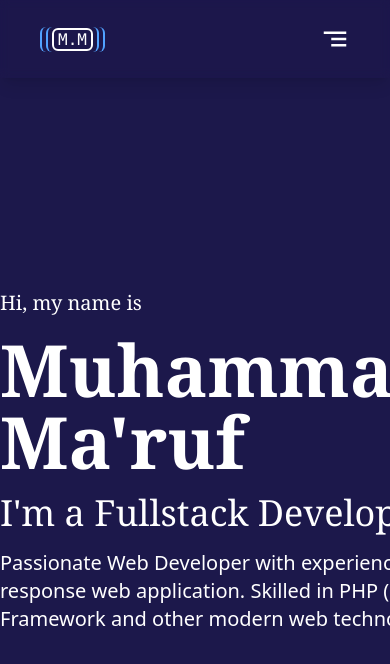
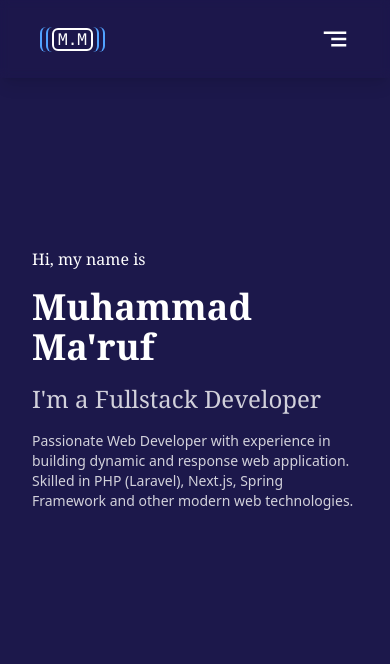
Before and after one commit to mmaruf23/me, a Next.js app: page / in a window 390 px wide. Shown: the top 664 px of the page. Built offline with nearby package versions, Linux system fonts and the light colour scheme.

Commit message:
responsive hero

```diff
--- a/src/components/layouts/ContactInfo.tsx
+++ b/src/components/layouts/ContactInfo.tsx
@@ -10,7 +10,7 @@ const ContactInfo = () => {
   return (
     <div className="md:block hidden">
       {/* KIRI */}
-      <div className="absolute bottom-0 left-20 flex flex-col items-center gap-4 h-80 w-10 text-white pt-2">
+      <div className="absolute bottom-0 left-5 xl:left-10 flex flex-col items-center gap-4 h-80 w-10 text-white pt-2">
         <div className="flex flex-col gap-4">
           <GithubIcon />
           <LinkedinIcon />
@@ -21,7 +21,7 @@ const ContactInfo = () => {
       </div>
 
       {/* KANAN */}
-      <div className="absolute bottom-0 right-20 flex items-center gap-4 w-80 h-10 -translate-x-10 rotate-90 origin-bottom-right  text-white pl-2">
+      <div className="absolute bottom-0 right-5 xl:right-10 flex items-center gap-4 w-80 h-10 -translate-x-10 rotate-90 origin-bottom-right  text-white pl-2">
         <div className="font-mono hover:underline">
           <a href="mailto:maruuf82@gmail.com">maruuf82@gmail.com</a>
         </div>
--- /dev/null
+++ b/src/components/layouts/Sidebar.tsx
@@ -0,0 +1,11 @@
+import React from 'react';
+
+const Sidebar = () => {
+  return (
+    <div className="fixed z-20 right-0 top-0 min-h-svh bg-white">
+      <p className="text-black">Aneh aneh aneh</p>
+    </div>
+  );
+};
+
+export default Sidebar;
--- a/src/components/ui/HeroSection.tsx
+++ b/src/components/ui/HeroSection.tsx
@@ -2,14 +2,18 @@ import React from 'react';
 
 const HeroSection = () => {
   return (
-    <div className="min-h-[800px] h-svh max-w-7xl w-full flex items-center">
-      <div className="text-white h-[50%]">
+    <div className="min-h-[800px] h-svh max-w-2xl lg:max-w-4xl xl:max-w-6xl w-full flex items-center">
+      <div className="text-white h-[60%] md:h-[70%] xl:h-[50%] px-8 sm:px-10">
         <div className="font-serif">
-          <p className="text-xl">Hi, my name is</p>
-          <p className="text-7xl font-semibold py-4">Muhammad Ma&apos;ruf</p>
-          <p className="text-4xl">I&apos;m a Fullstack Developer</p>
+          <p className="md:text-xl xl:text-2xl">Hi, my name is</p>
+          <p className="text-4xl sm:text-5xl md:6xl lg:text-7xl font-semibold py-4 lg:py-6">
+            Muhammad Ma&apos;ruf
+          </p>
+          <p className="text-2xl sm:text-4xl md:text-5xl text-white/80">
+            I&apos;m a Fullstack Developer
+          </p>
         </div>
-        <p className="text-xl w-2xl mt-4">
+        <p className="text-sm sm:text-base md:text-lg lg:text-xl lg:w-2xl mt-4 lg:mt-6 text-white/80">
           Passionate Web Developer with experience in building dynamic and
           response web application. Skilled in PHP (Laravel), Next.js, Spring
           Framework and other modern web technologies.
```
